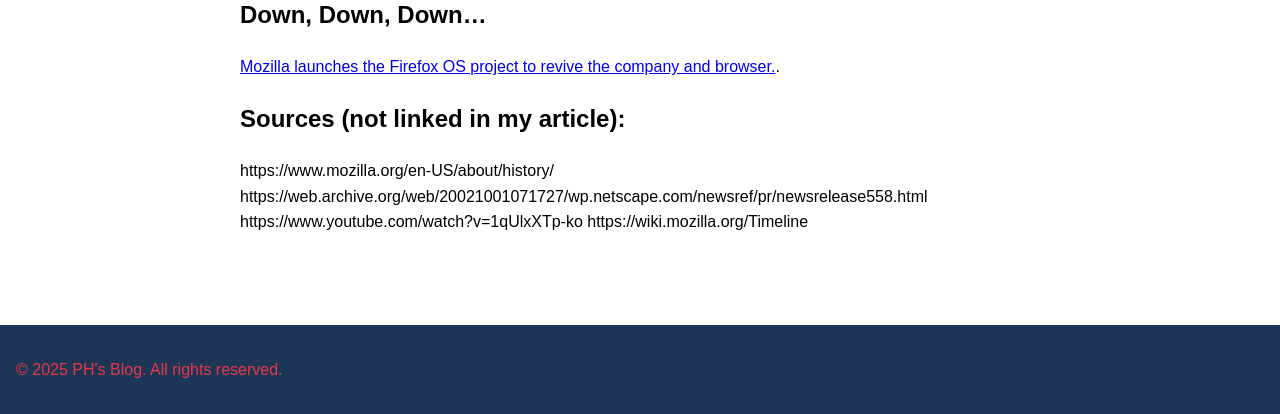
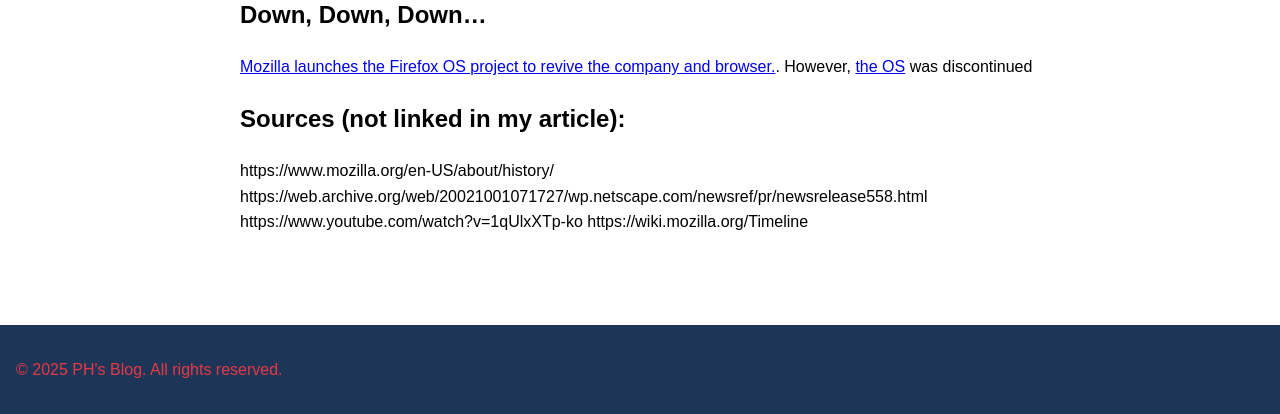
Before and after one commit to CaptainSapphire/PH-s-Blog, a Jekyll site: the page built from _posts/2025-02-20-the-history-of-firefox.md, in a window 1280 px wide and 900 px high, scrolled down 2330 px, cut to the strip 486-900 px from the top of the window. Built offline with Jekyll 4.4.1, drawn with Linux system fonts in a browser that asks for light colours; our own code applies the rules of GitHub Pages for plain Markdown files.

Commit message:
Update 2025-02-20-the-history-of-firefox.md

```diff
--- a/_posts/2025-02-20-the-history-of-firefox.md
+++ b/_posts/2025-02-20-the-history-of-firefox.md
@@ -21,7 +21,7 @@
 ![Browser Wars](https://s.marketwatch.com/public/resources/images/MW-BY010_browse_MG_20140401091007.jpg)<br><br>
 
 ## Down, Down, Down...
-[Mozilla launches the Firefox OS project to revive the company and browser.](https://groups.google.com/forum/?fromgroups=#!searchin/mozilla.dev.platform/booting$20to$20the$20web/mozilla.dev.platform/dmip1GpD5II/CzJSSUMq5HsJ).
+[Mozilla launches the Firefox OS project to revive the company and browser.](https://groups.google.com/forum/?fromgroups=#!searchin/mozilla.dev.platform/booting$20to$20the$20web/mozilla.dev.platform/dmip1GpD5II/CzJSSUMq5HsJ). However, [the OS](https://en.wikipedia.org/wiki/Firefox_OS) was discontinued
 
 ## Sources (not linked in my article):
 https://www.mozilla.org/en-US/about/history/
```
